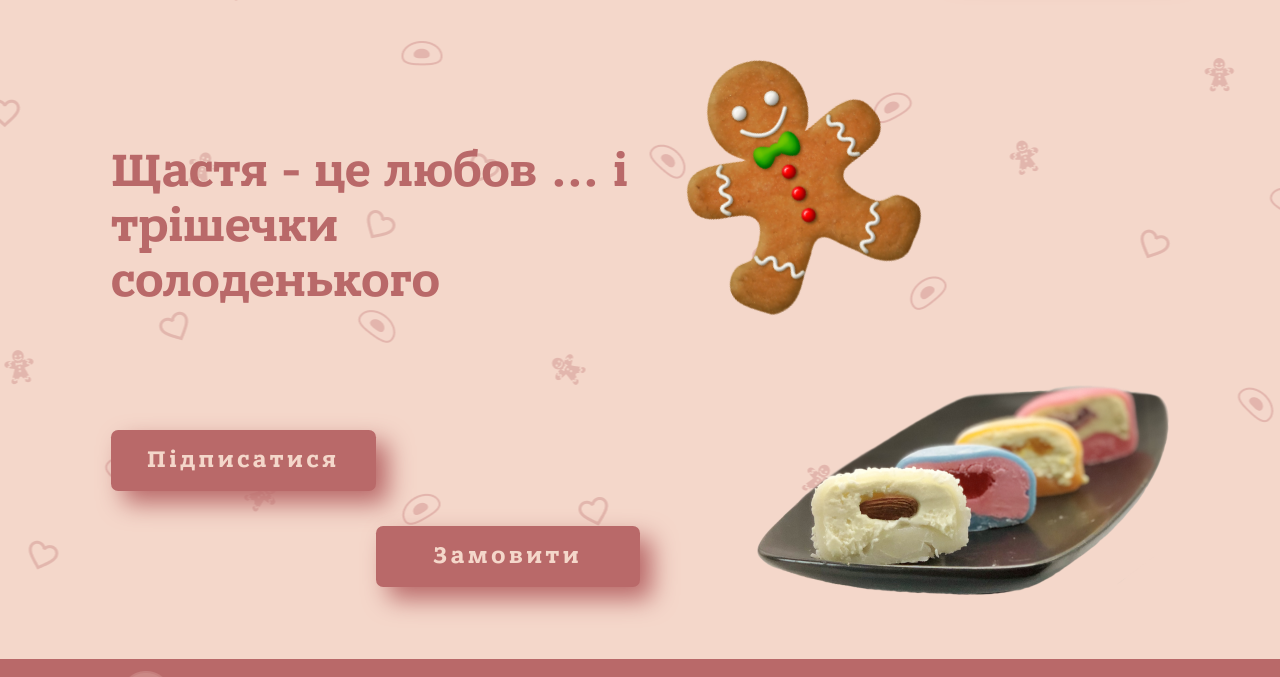
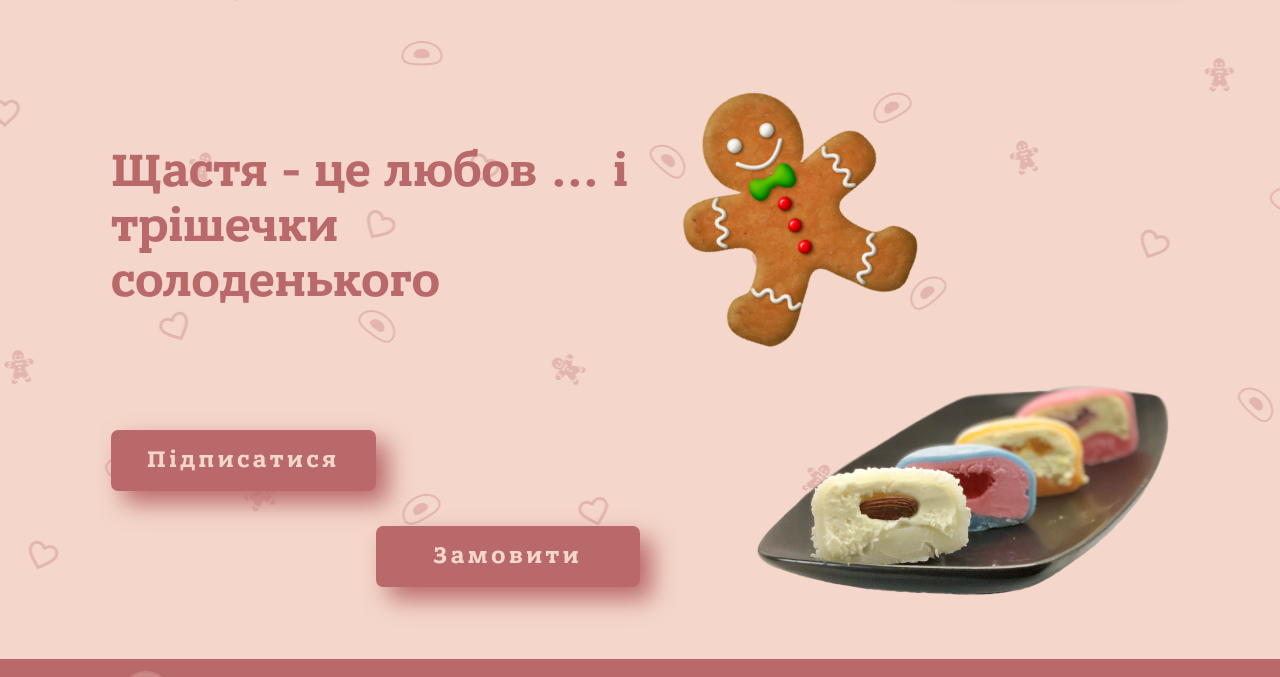
Before and after one commit to RamzesLys/ImbirkaNew, a plain HTML site: page index.html in a window 1280 px wide. Shown: the part 123-800 px from the top of the page. Drawn offline with Linux system fonts and the light colour scheme.

Commit message:
position2 +

```diff
--- a/css/style.css
+++ b/css/style.css
@@ -195,25 +195,35 @@ body {
 
 .img_gingerBread {
   position: absolute;
-  left: 75em;
+  /* left: 75em; */
+  left: 2em;
+  top: -30em;
   transform: rotate(150deg);
   width: 14em;
-  transition: 5s;
+  transition: 4s;
   opacity: 0.5;
   z-index: 2;
 }
 
 .position {
   opacity: 1;
-  transition: 5s;
-  left: 2em;
+  transition: 4s;
+  /* left: 2em; */
+  top: 2em;
   transform: rotate(-25deg);
 }
 
 .img_mochi {
   position: absolute;
+  right: -35em;
+  bottom: 1em;
+  transition: 3s;
+}
+
+.position2 {
   right: 0em;
   bottom: 1em;
+  transition: 3s;
 }
 
 /* SLIDER */
@@ -250,11 +260,6 @@ body {
   display: flex;
   flex-direction: row;
   column-gap: 1em;
-
-  /* overflow: hidden;
-  width: 600px;
-  height: 385px;
-  margin: 0 auto; */
 }
 
 .slide {
--- a/index.html
+++ b/index.html
@@ -48,7 +48,7 @@
 					</div>
 					<div class="img_block">
 						<img class="img_gingerBread" src="./img/GingerBreadMan2.png" alt="GingerBread" id="ginger-bread">
-						<img class="img_mochi" src="./img/Motti.png" alt="Mochi">
+						<img class="img_mochi" src="./img/Motti.png" alt="Mochi" id="mochi">
 
 					</div>
 
--- a/scripts/slider.js
+++ b/scripts/slider.js
@@ -1,11 +1,13 @@
 
 //POSITION
 const gingerBread = document.getElementById('ginger-bread');
+const mochi = document.getElementById('mochi');
 
 const position = () => {
 	setTimeout(() => {
-		gingerBread.classList.add('position')
-	}, 500);
+		gingerBread.classList.add('position');
+		mochi.classList.add('position2')
+	}, 300);
 }
 position();
 
```
